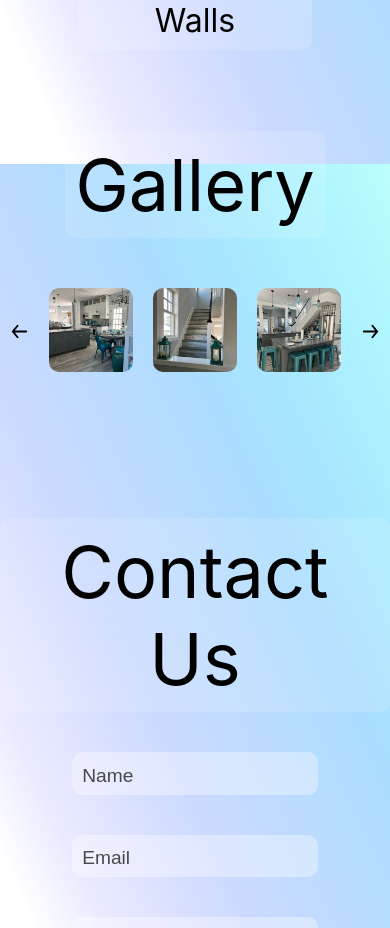
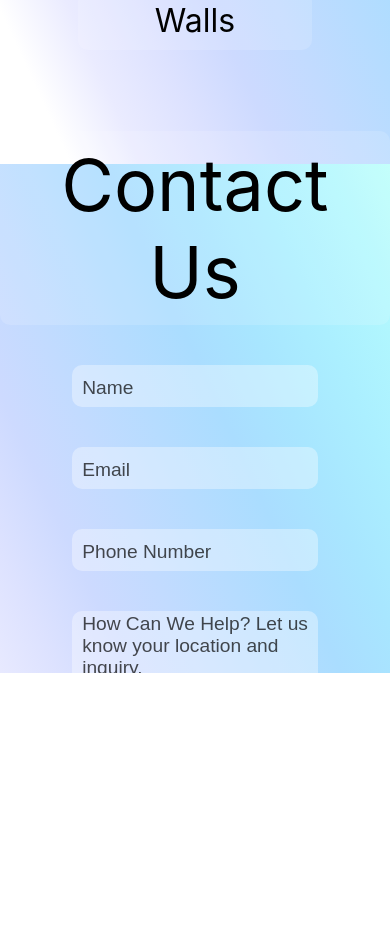
Before and after one commit to gabegaglio/gaglioceramictile, a React (Create React App) app: page / in a window 390 px wide. Shown: the part 4900-5828 px from the top of the page. After the commit the page ends 5573 px from the top, so only its background shows below. Built offline with nearby package versions, Linux system fonts and the light colour scheme.

Commit message:
fixed more css

```diff
--- a/src/App.js
+++ b/src/App.js
@@ -5,7 +5,7 @@ import CardContainer2 from "./CardContainer2.js";
 import Gallery from "./Gallery.js";
 import Contact from "./Contact.js";
 
-const isMobile = window.innerWidth <= 768;
+const isMobile = window.innerWidth <= 600;
 function App() {
   return (
     <div className="App">
--- a/src/index.css
+++ b/src/index.css
@@ -257,6 +257,7 @@ form textarea{
 
 form button{
   background-color: rgba(255, 255, 255, 0.186);
+  color:black;
   cursor:pointer;
   border:none;
   width:fit-content;
@@ -310,9 +311,7 @@ form button{
           width:60%;
       }
 
-      /*.galleryContainer{
-        display:none;
-      }*/
+
 
       ::placeholder{
         font-size:1em;
@@ -331,6 +330,10 @@ form button{
       font-size:1.5em;
     }
 
+    .galleryContainer{
+      display:none;
+    }
+
   }
 
   @media (max-width:400px){
```
